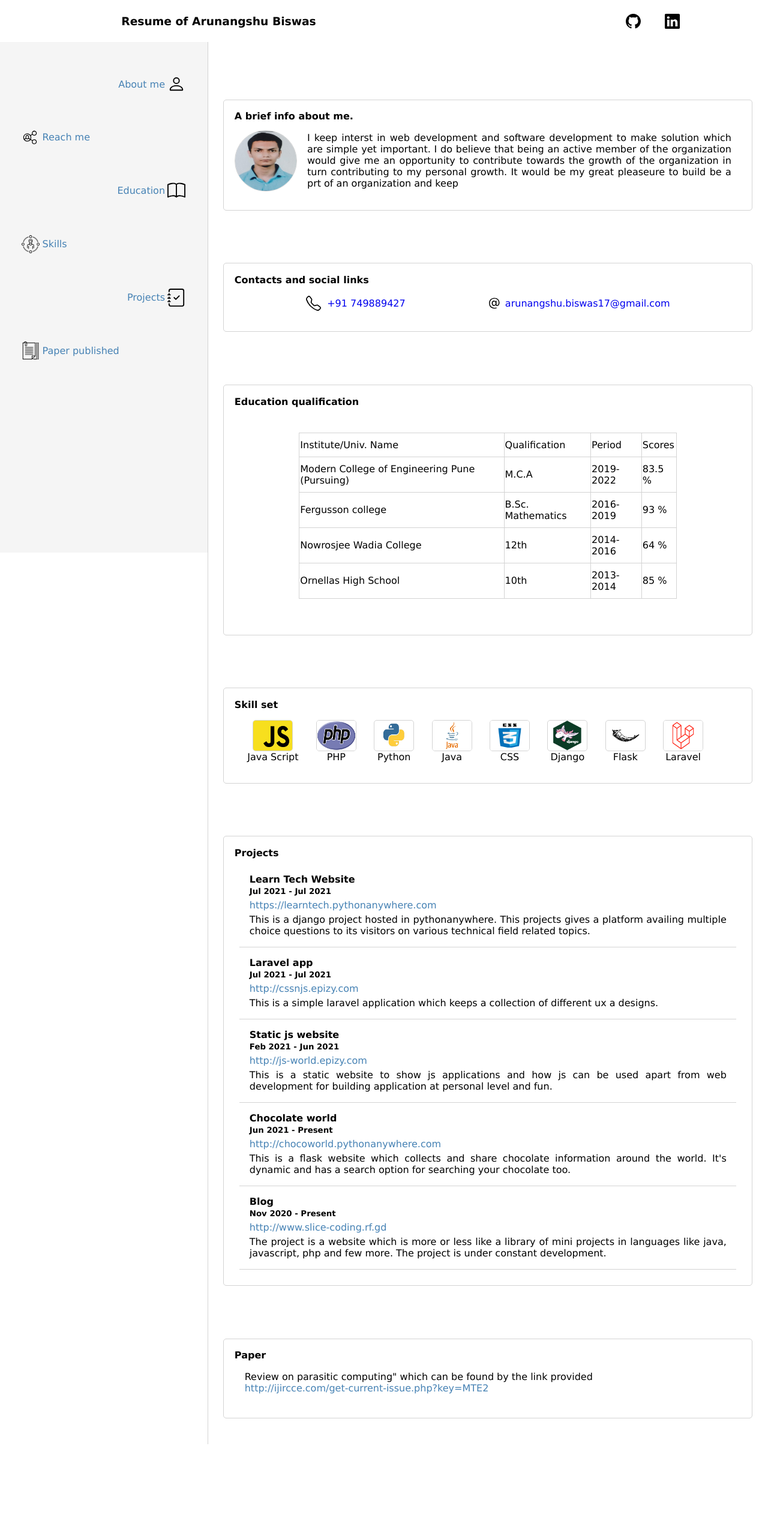
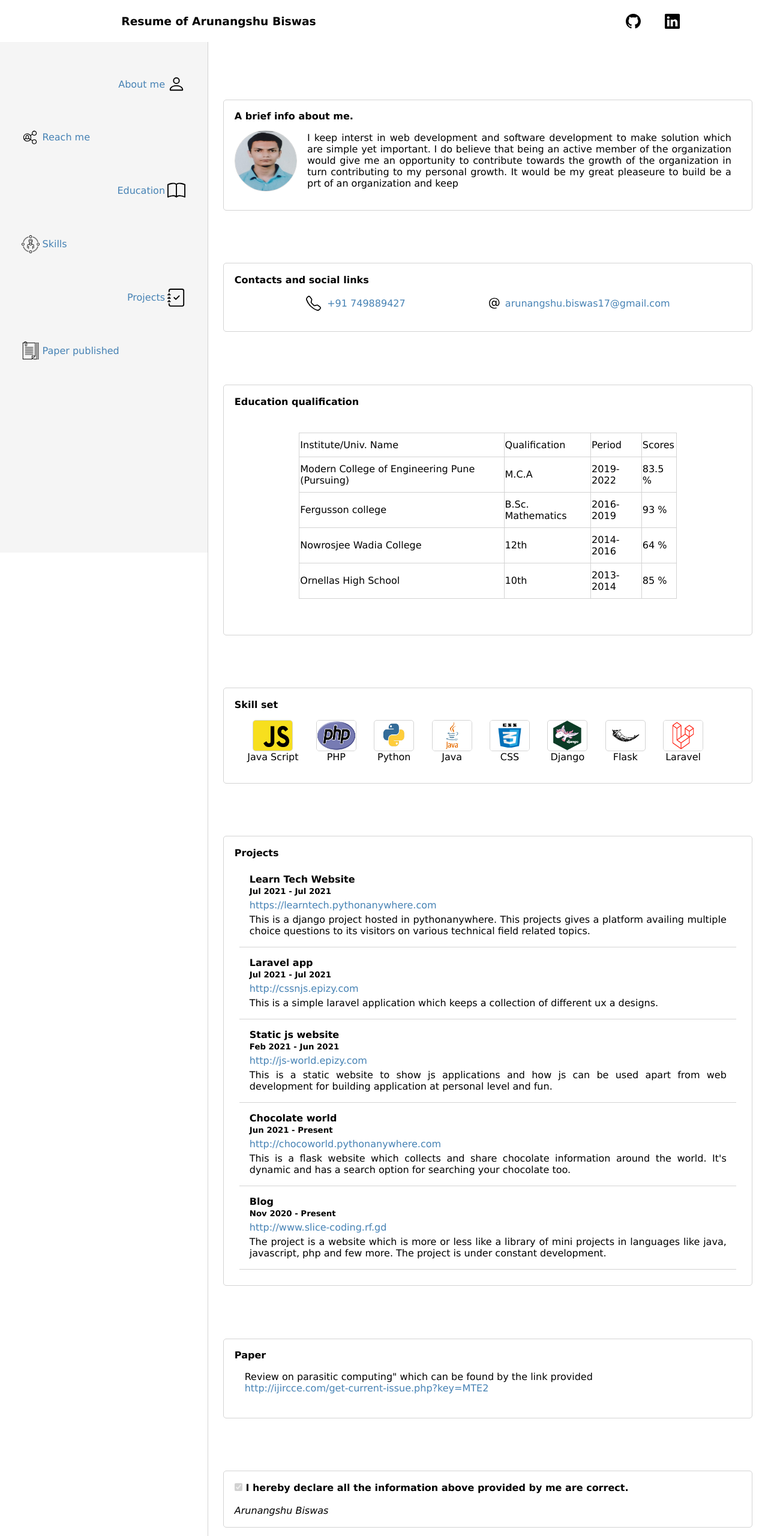
Before and after one commit to Arunangshu13/resume, a plain HTML site: page index.html in a window 1280 px wide. Shown: the top 2560 px of the page at 60% size. Before the commit the page ends 2407 px from the top, so only its background shows below. Drawn offline with Linux system fonts and the light colour scheme.

Commit message:
some changes

```diff
--- a/index.html
+++ b/index.html
@@ -129,10 +129,10 @@
         .links{
             display: flex;
             margin:2% ;
-
             width: fit-content;
         }
         .links a{
+            color:steelblue;
             text-decoration: none;
             margin: auto;
         }
@@ -487,8 +487,16 @@
                         <h4>Paper</h4>
                         <div class="card-x" style="border-bottom:0px;">
                             <label for="">Review on parasitic computing" which can be found by the link provided</label>
-                        <a href="http://ijircce.com/get-current-issue.php?key=MTE2">http://ijircce.com/get-current-issue.php?key=MTE2</a>
+                        <a href="http://ijircce.com/get-current-issue.php?key=MTE2" target="_blank">http://ijircce.com/get-current-issue.php?key=MTE2</a>
                         </div>
+                    </div>
+                </div>
+                <div class="wrapper">
+                    <div class="card">
+
+                        <b> <input type="checkbox" name="" checked disabled id=""> I hereby declare all the information above provided by me are correct.</b>
+                        <br>
+                        <i>Arunangshu Biswas</i>
                     </div>
                 </div>
             </div>
```
